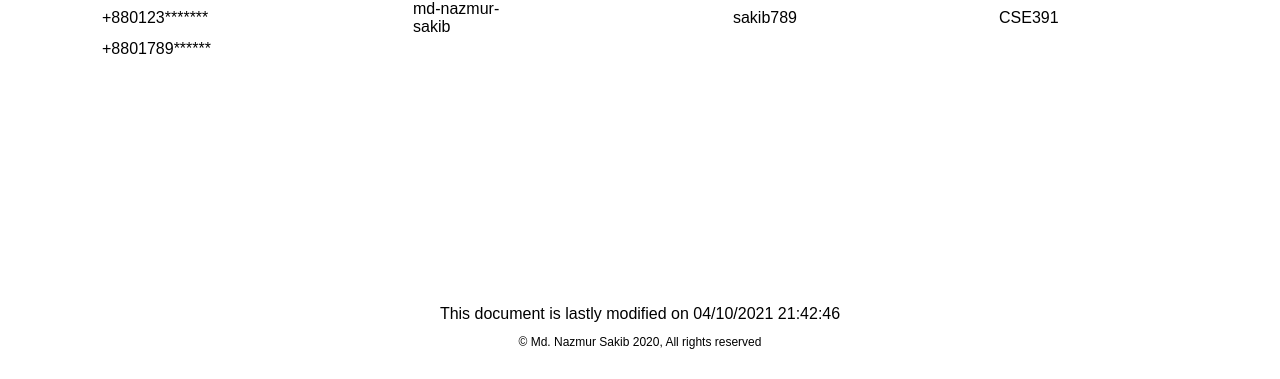
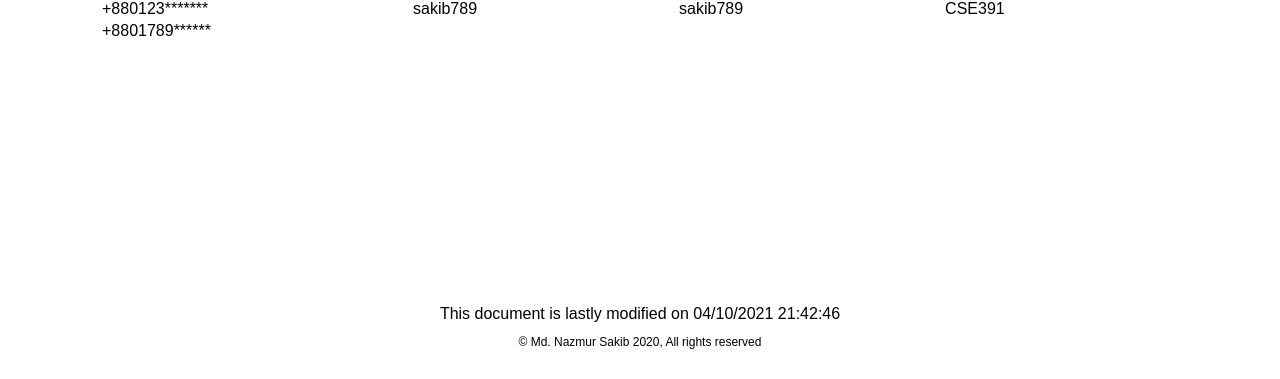
Before and after one commit to sakib789/Assignment1, a plain HTML site: page index.html in a window 1280 px wide. Shown: the part 2380-2759 px from the top of the page. Drawn offline with Linux system fonts and the light colour scheme.

Commit message:
Update index.html

```diff
--- a/index.html
+++ b/index.html
@@ -104,7 +104,7 @@
             <tbody>
                 <tr>
                     <td>+880123*******</td>
-                    <td> <a href="https://www.linkedin.com/in/md-nazmur-sakib/">md-nazmur-sakib</a></td>
+                    <td> <a href="https://www.linkedin.com/in/md-nazmur-sakib/">sakib789</a></td>
                     <td><a href="https://github.com/sakib789">sakib789</a></td>
                     <td><a href="https://piazza.com/class/kl49hrvk24r661#">CSE391</a></td>
                 </tr>
```
